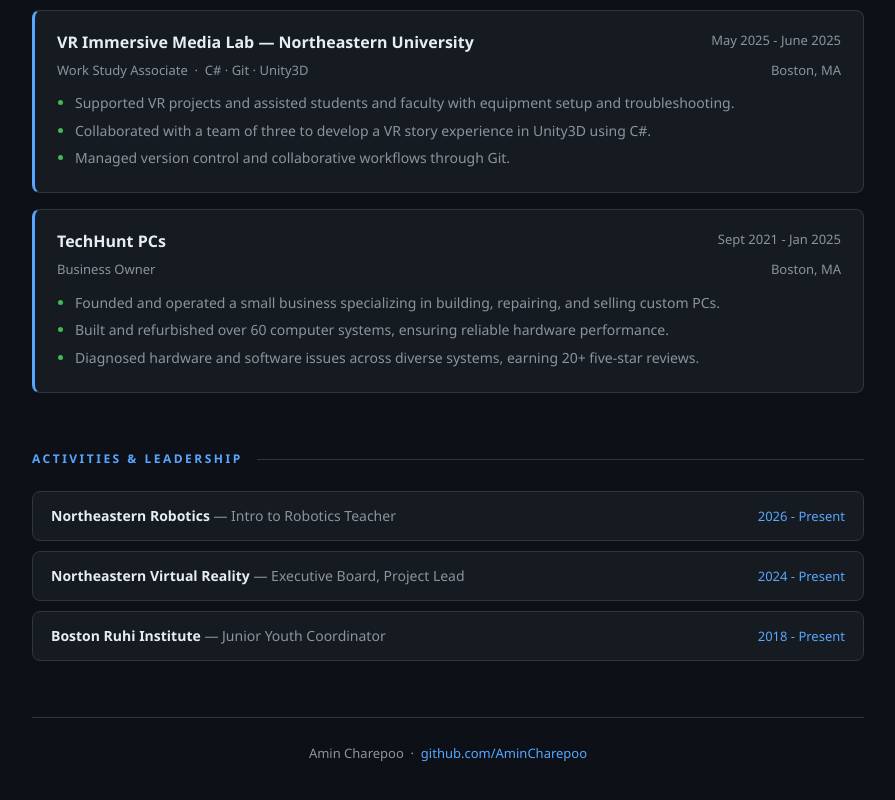
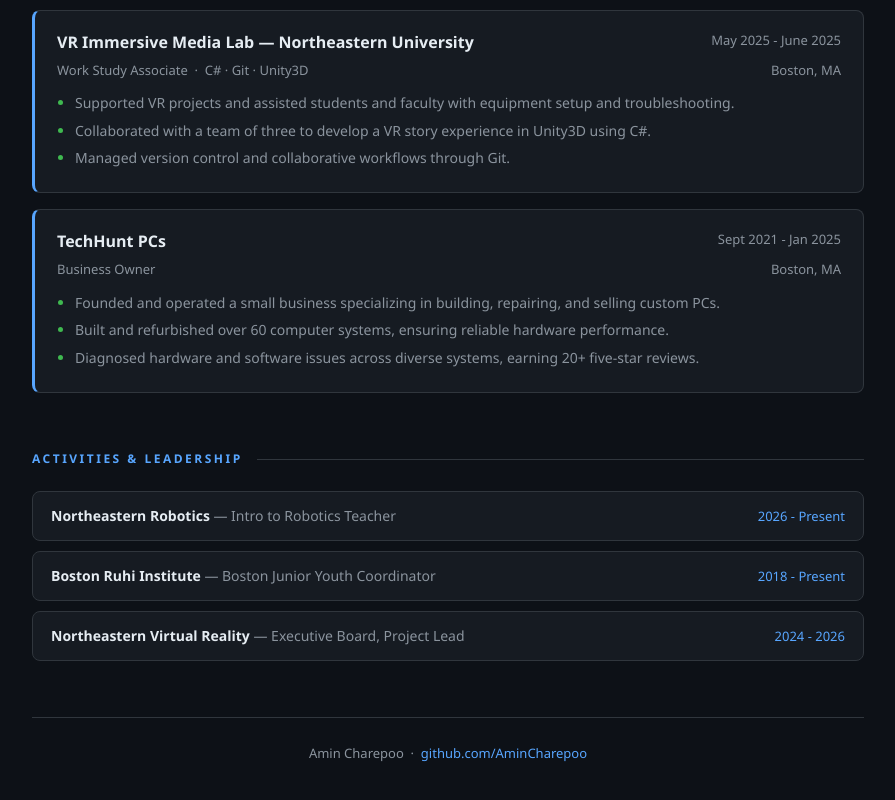
Before and after one commit to AminCharepoo/WebPortfolio, a plain HTML site: page index.html in a window 1280 px wide. Shown: the part 3208-4008 px from the top of the page, without its empty margins (192-1087 px from the left). Drawn offline with Linux system fonts and the light colour scheme.

Commit message:
Update Activities
Update when I did vr club and shift around activities

```diff
--- a/index.html
+++ b/index.html
@@ -315,12 +315,12 @@
           <span class="activity-years">2026 - Present</span>
         </div>
         <div class="activity-item">
-          <p class="activity-role"><strong>Northeastern Virtual Reality</strong> <span>— Executive Board, Project Lead</span></p>
-          <span class="activity-years">2024 - Present</span>
+          <p class="activity-role"><strong>Boston Ruhi Institute</strong> <span>— Boston Junior Youth Coordinator</span></p>
+          <span class="activity-years">2018 - Present</span>
         </div>
         <div class="activity-item">
-          <p class="activity-role"><strong>Boston Ruhi Institute</strong> <span>— Junior Youth Coordinator</span></p>
-          <span class="activity-years">2018 - Present</span>
+          <p class="activity-role"><strong>Northeastern Virtual Reality</strong> <span>— Executive Board, Project Lead</span></p>
+          <span class="activity-years">2024 - 2026</span>
         </div>
       </div>
     </section>
```
